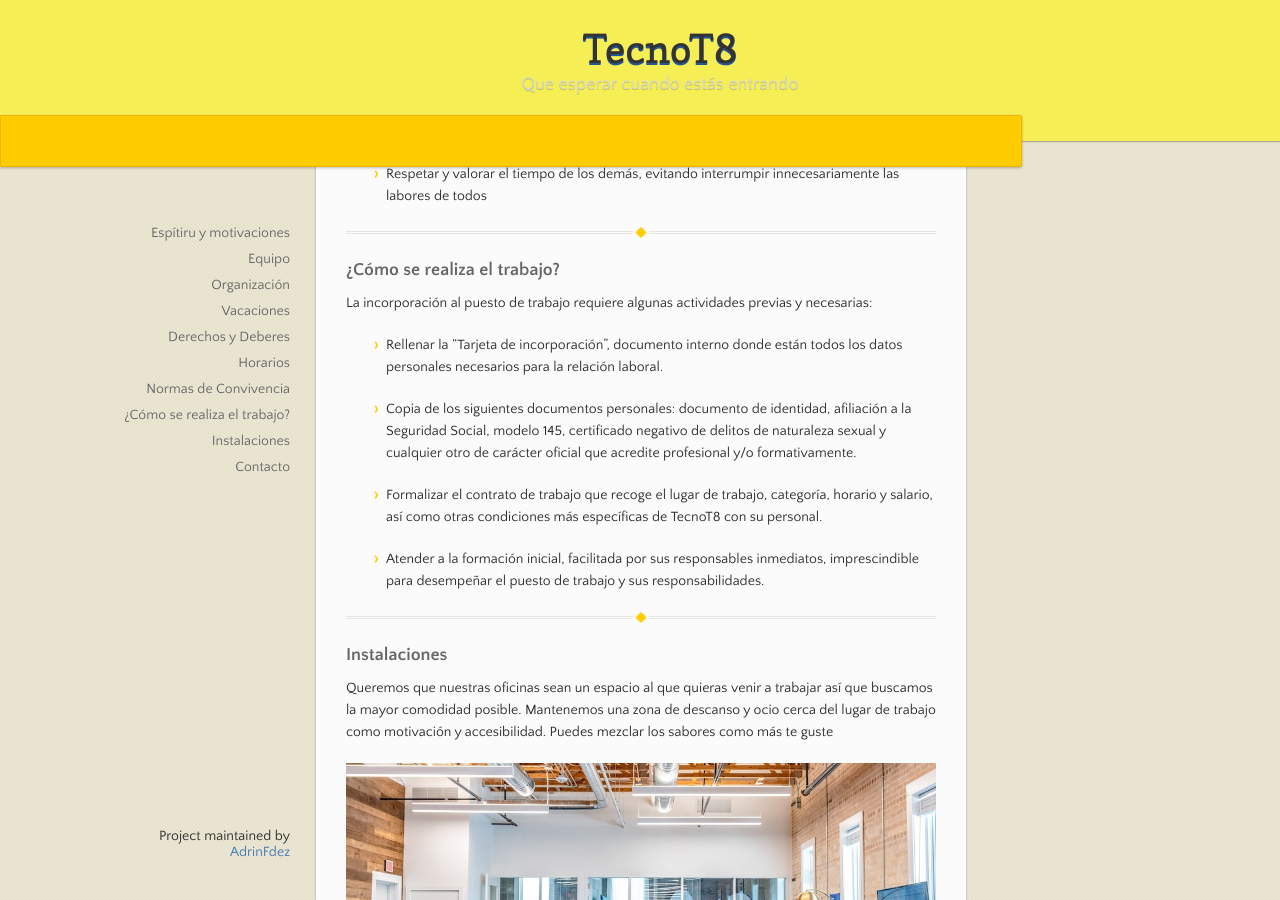
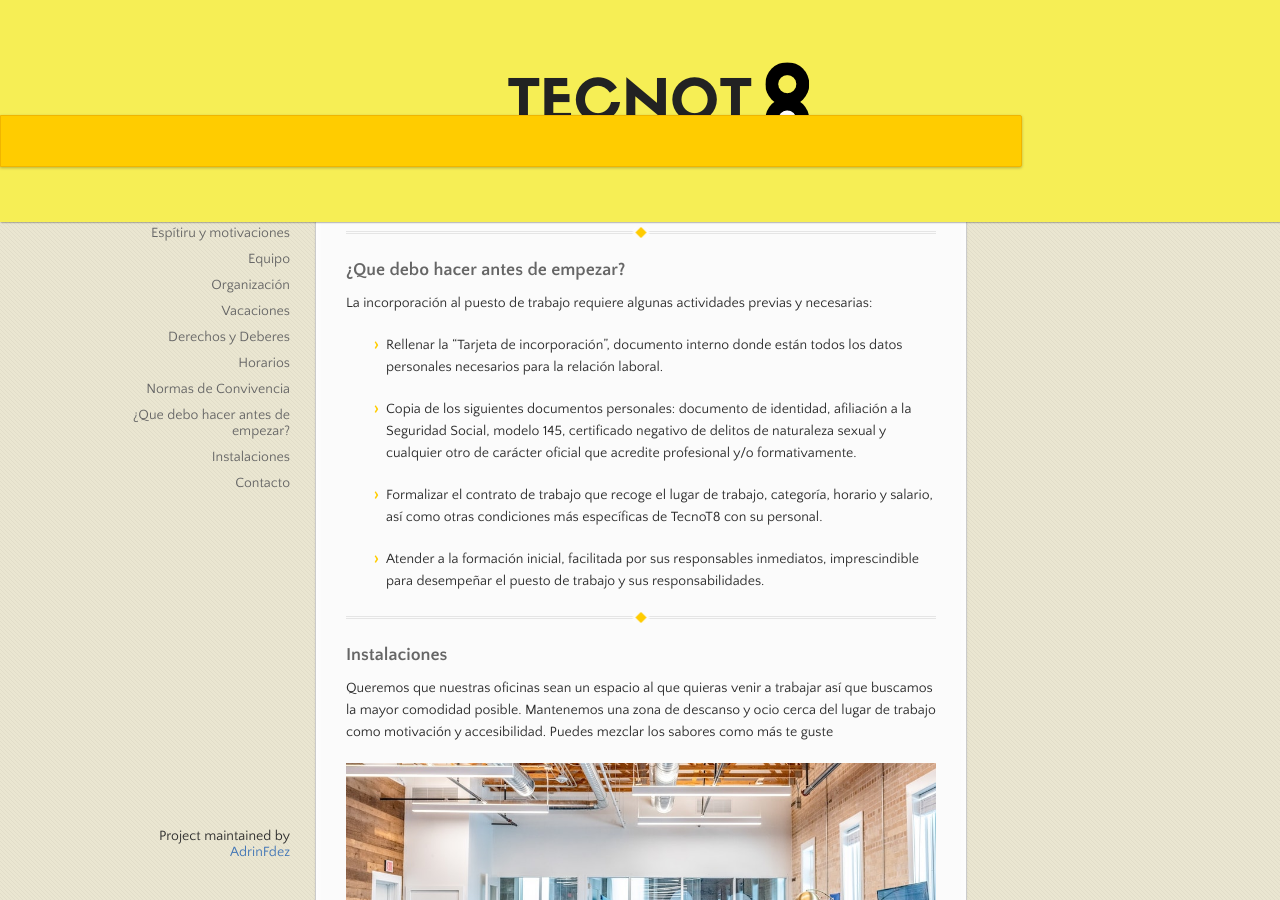
Before and after one commit to AdrinFdez/TecnoT8, a Jekyll site: the page built from index.md, in a window 1280 px wide and 900 px high, scrolled down 3601 px. Built offline with Jekyll 4.4.1, drawn with Linux system fonts in a browser that asks for light colours; the repository's description, which GitHub fills in, is left out.

Commit message:
Update Image

```diff
--- a/_config.yml
+++ b/_config.yml
@@ -1,5 +1,4 @@
-title: TecnoT8
-description: Que esperar cuando estás entrando
+
 show_downloads: false
 google_analytics:
 theme: jekyll-theme-leap-day
--- a/_layouts/default.html
+++ b/_layouts/default.html
@@ -17,8 +17,11 @@
   <body>
 
       <header>
-        <h1>{{ page.title | default: site.title | default: site.github.repository_name }}</h1>
-        <p>{{ page.description | default: site.description | default: site.github.project_tagline }}</p>
+        <div>
+          <img src="/assets/images/frontc.png">
+        </div>
+        <!--<h1>{{ page.title | default: site.title | default: site.github.repository_name }}</h1>
+        <p>{{ page.description | default: site.description | default: site.github.project_tagline }}</p>-->
       </header>
 
       <div id="banner">
--- a/index.md
+++ b/index.md
@@ -121,7 +121,7 @@ Si tienes algún problemas respecto a tu ajuste de horas o necesitas hacer algú
 
 ***
 
-### ¿Cómo se realiza el trabajo?
+### ¿Que debo hacer antes de empezar?
 
 La incorporación al puesto de trabajo requiere algunas actividades previas y necesarias:
 
```
Also changed, not shown: thumbnail.png (deleted).
